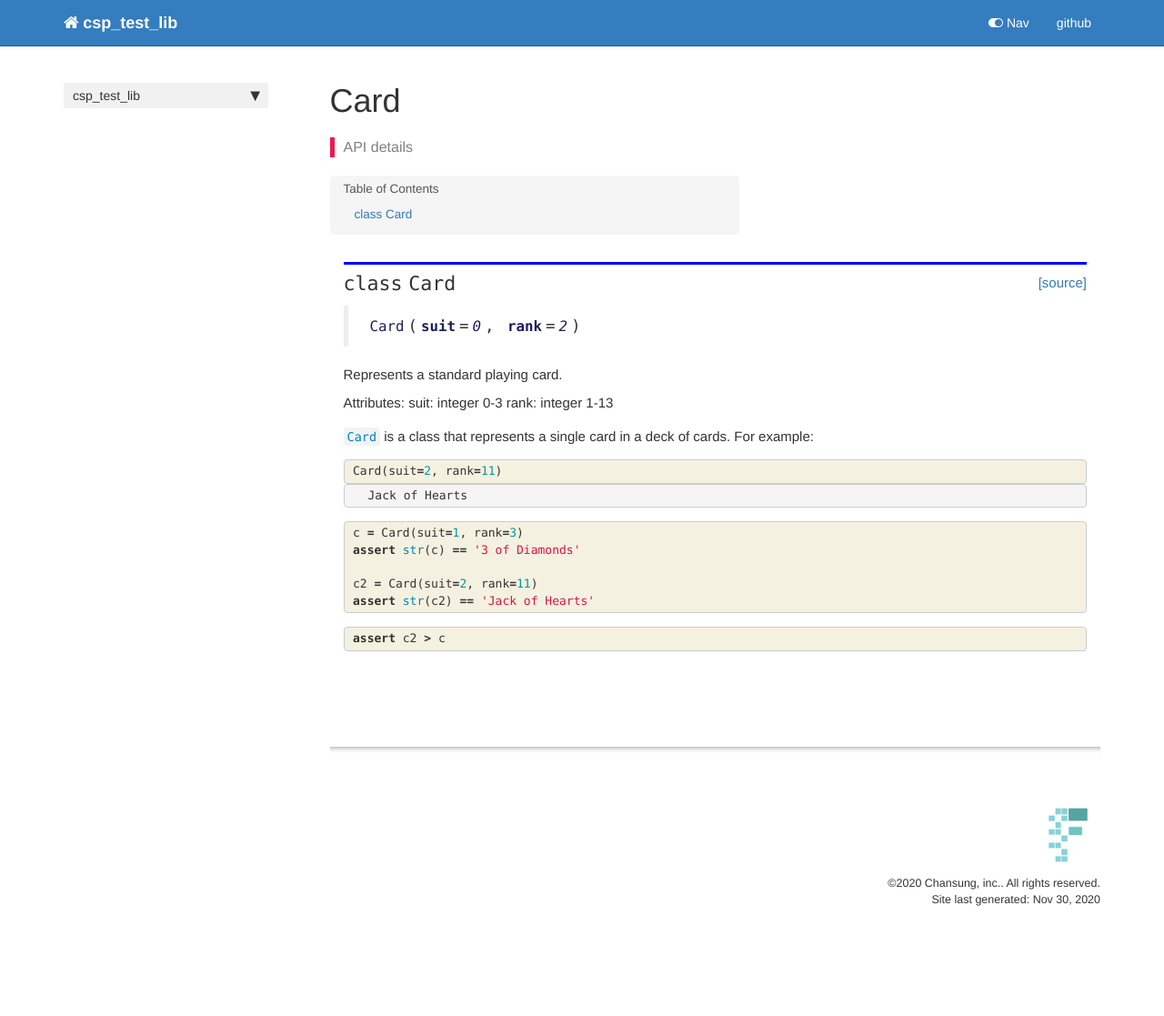
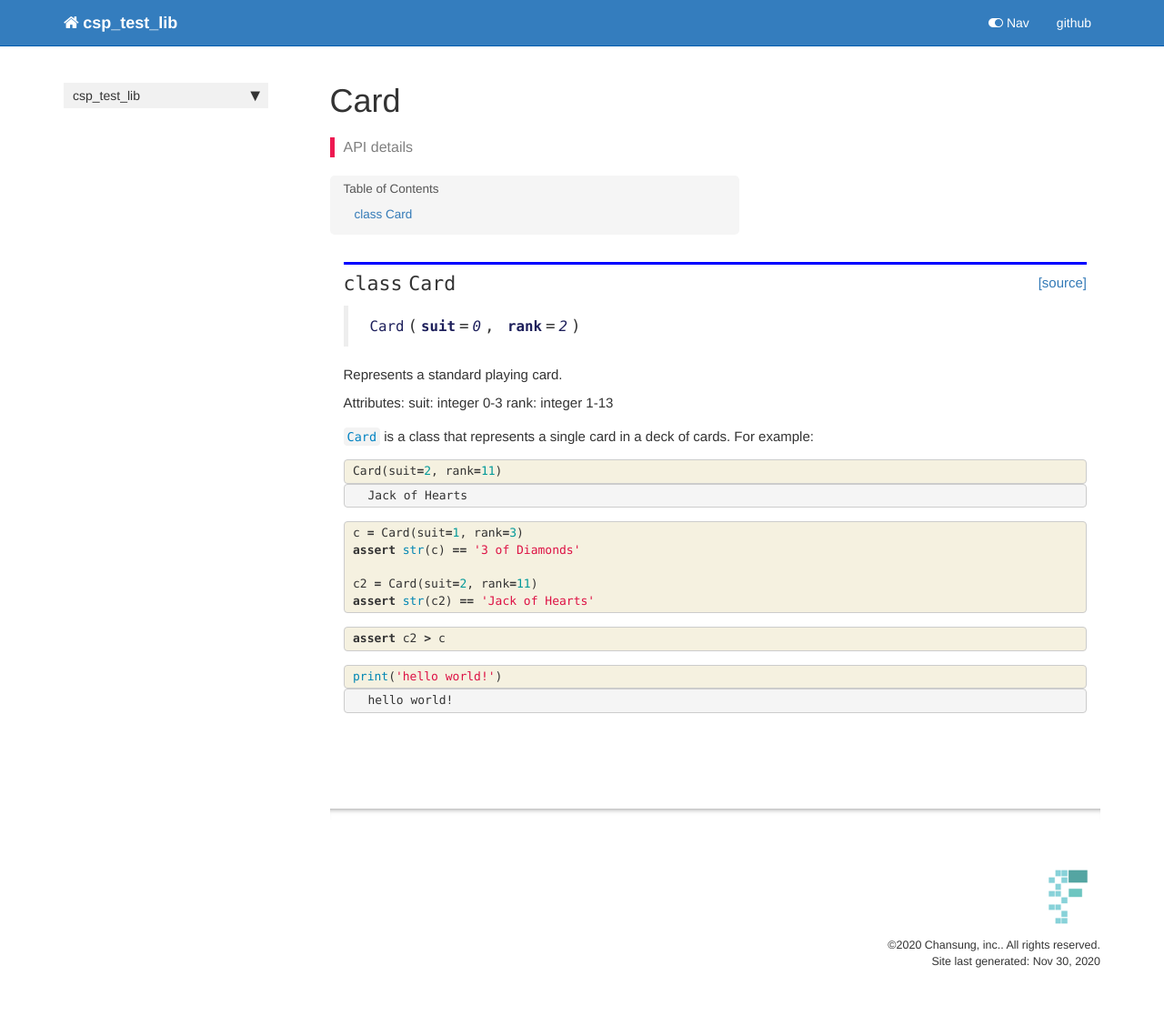
Before and after one commit to deep-diver/nbdev-test, a Jekyll site: the page built from docs/card.html, in a window 1280 px wide. Shown: the whole page at 91% size. Built offline with Jekyll 4.4.1, drawn with Linux system fonts in a browser that asks for light colours; nearby versions of some CDN libraries; comment, search, counter and statistics services are not loaded; before the commit the page ends 1048 px from its top, so only the background shows below that.

Commit message:
initial2

```diff
--- a/docs/card.html
+++ b/docs/card.html
@@ -142,4 +142,35 @@
 </div>
     {% endraw %}
 
+    {% raw %}
+
+<div class="cell border-box-sizing code_cell rendered">
+<div class="input">
+
+<div class="inner_cell">
+    <div class="input_area">
+<div class=" highlight hl-ipython3"><pre><span></span><span class="nb">print</span><span class="p">(</span><span class="s1">&#39;hello world!&#39;</span><span class="p">)</span>
+</pre></div>
+
+    </div>
 </div>
+</div>
+
+<div class="output_wrapper">
+<div class="output">
+
+<div class="output_area">
+
+<div class="output_subarea output_stream output_stdout output_text">
+<pre>hello world!
+</pre>
+</div>
+</div>
+
+</div>
+</div>
+
+</div>
+    {% endraw %}
+
+</div>
```
Also changed, not shown: 1 other file.
